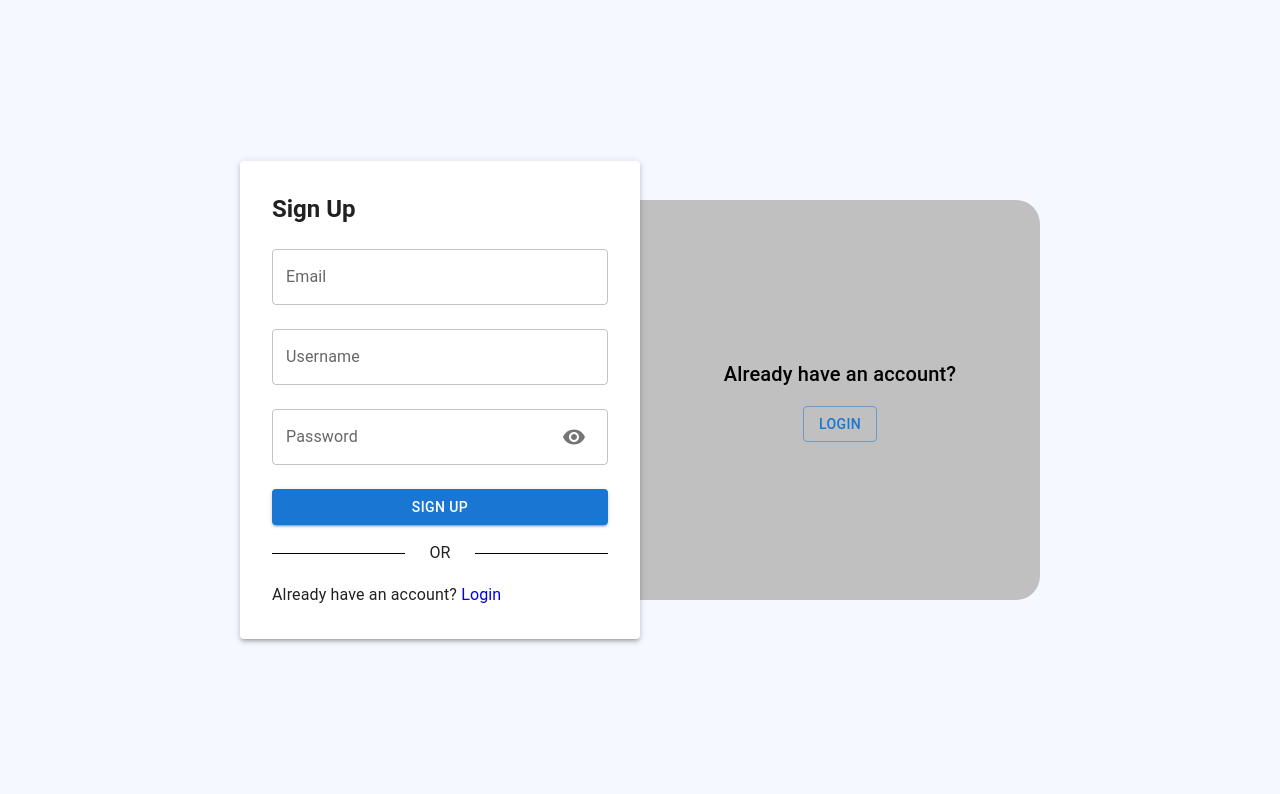
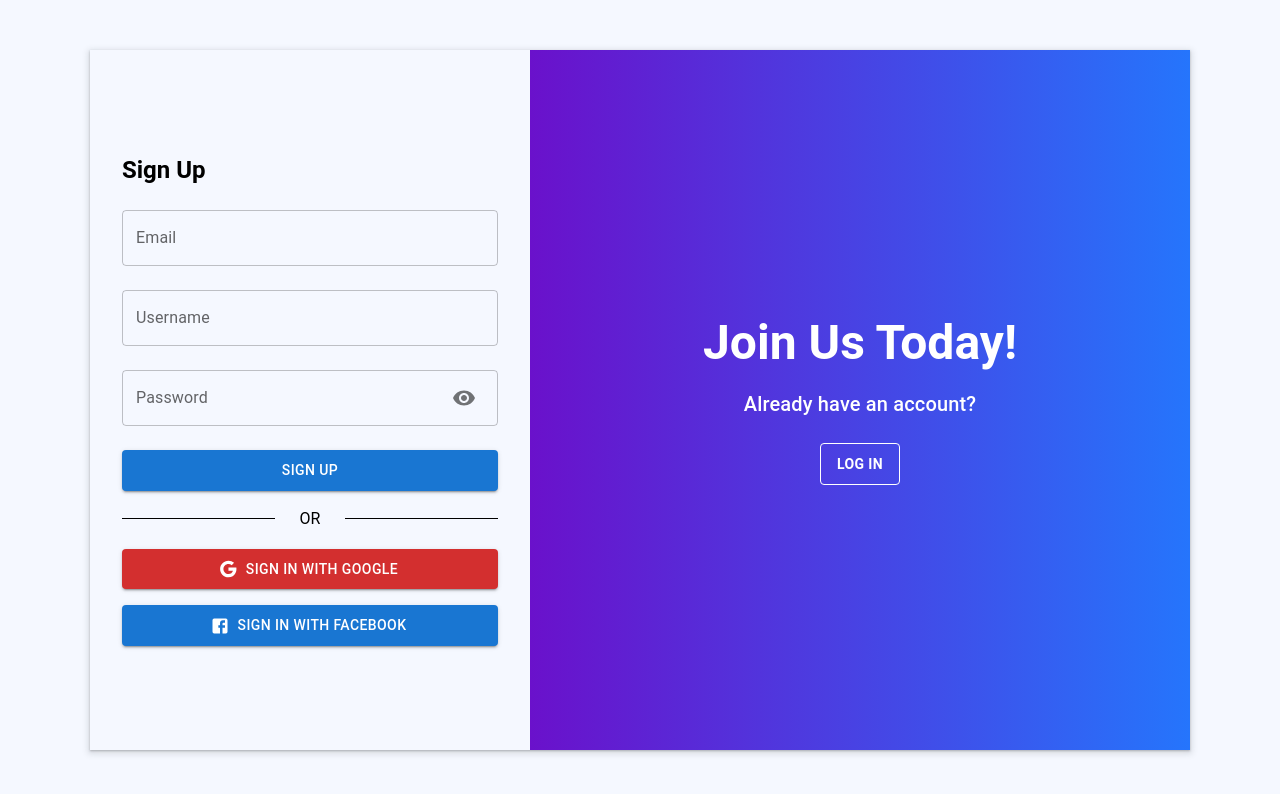
Before and after one commit to sakin333/EcommerceSite, a React (Vite) app in the folder frontend/: page / in a window 1280 px wide. Shown: the top 794 px of the page. Built offline with nearby package versions, Linux system fonts and the light colour scheme.

Commit message:
fix: redesign ui and fix slide transition

```diff
--- a/frontend/src/auth/login-signup-page.tsx
+++ b/frontend/src/auth/login-signup-page.tsx
@@ -1,17 +1,13 @@
 import { useState } from "react";
-import Login from "./login/login-component";
 import Signup from "./signup/signup-component";
 import { Box, Button, Typography } from "@mui/material";
+import Login from "./login/login-component";
 
 const LoginSignupPage = () => {
   const [isLogin, setIsLogin] = useState(false);
 
-  const handleSlideLeft = () => {
-    setIsLogin(false);
-  };
-
-  const handleSlideRight = () => {
-    setIsLogin(true);
+  const toggleLoginSlide = () => {
+    setIsLogin((prev) => !prev);
   };
 
   return (
@@ -26,73 +22,64 @@ const LoginSignupPage = () => {
     >
       <Box
         sx={{
-          height: 600,
-          width: 800,
+          width: "1100px",
+          height: "700px",
           display: "flex",
-          alignItems: "center",
+          boxShadow:
+            "rgba(60, 64, 67, 0.3) 0px 1px 2px 0px, rgba(60, 64, 67, 0.15) 0px 2px 6px 2px;",
         }}
       >
         <Box
           sx={{
-            height: 400,
-            width: 800,
-            backgroundColor: "#C0C0C0",
-            position: "absolute",
-            display: "flex",
-            alignItems: "center",
-            borderRadius: "24px",
+            width: "40%",
+            height: "100%",
+            transition: "transform 0.5s ease",
+            transform: `translateX(${isLogin ? "150%" : "0%"})`,
           }}
         >
+          {isLogin ? <Login /> : <Signup />}
+        </Box>
         <Box
           sx={{
-              width: "50%",
+            width: "60%",
+            height: "100%",
+            background: "linear-gradient(to right, #6a11cb, #2575fc)",
             display: "flex",
-              alignItems: "center",
             flexDirection: "column",
             justifyContent: "center",
+            alignItems: "center",
+            color: "white",
+            padding: 3,
+            transition: "transform 0.5s ease",
+            transform: `translateX(${isLogin ? "-67%" : "0%"})`,
           }}
         >
-            <Typography mb={2} variant="h6">
-              New to this website?
+          <Typography
+            variant="h3"
+            gutterBottom
+            sx={{
+              fontWeight: "bold",
+            }}
+          >
+            {isLogin ? "Welcome Back!" : "Join Us Today!"}
+          </Typography>
+          <Typography variant="h6" gutterBottom>
+            {isLogin ? "Don't have an account?" : "Already have an account?"}
           </Typography>
           <Button
             variant="outlined"
-              color="primary"
-              onClick={handleSlideLeft}
+            sx={{
+              mt: 2,
+              px: 2,
+              py: 1,
+              borderColor: "#fff",
+              color: "#fff",
+              fontWeight: "bold",
+            }}
+            onClick={toggleLoginSlide}
           >
-              Sign Up
+            {isLogin ? "Sign Up" : "Log In"}
           </Button>
-          </Box>
-          <Box
-            sx={{
-              width: "50%",
-              display: "flex",
-              alignItems: "center",
-              flexDirection: "column",
-              justifyContent: "center",
-            }}
-          >
-            <Typography mb={2} variant="h6">
-              Already have an account?
-            </Typography>
-            <Button
-              variant="outlined"
-              color="primary"
-              onClick={handleSlideRight}
-            >
-              Login
-            </Button>
-          </Box>
-        </Box>
-        <Box
-          sx={{
-            boder: "1px solid blue",
-            zIndex: 999,
-            transition: "transform 0.5s ease",
-            transform: `translateX(${isLogin ? "100%" : "0%"})`,
-          }}
-        >
-          {isLogin ? <Login /> : <Signup />}
         </Box>
       </Box>
     </Box>
--- a/frontend/src/auth/login/login-component.tsx
+++ b/frontend/src/auth/login/login-component.tsx
@@ -47,14 +47,15 @@ const Login = () => {
   };
 
   return (
-    <Paper
-      elevation={3}
+    <Box
       sx={{
         p: 4,
-        maxWidth: 400,
         width: "100%",
-        maxHeight: 500,
         height: "100%",
+        zIndex: "999",
+        display: "flex",
+        flexDirection: "column",
+        justifyContent: "center",
       }}
     >
       <Typography
@@ -111,41 +112,13 @@ const Login = () => {
             color="primary"
             fullWidth
             onClick={handleSubmit}
+            sx={{ paddingY: "8px" }}
           >
             Login
           </Button>
         </Box>
       </form>
-      <div
-        style={{
-          display: "flex",
-          alignItems: "center",
-          gap: "24px",
-          marginBottom: "18px",
-        }}
-      >
-        <span
-          style={{
-            display: "block",
-            height: "1px",
-            backgroundColor: "black",
-            width: "100%",
-          }}
-        ></span>
-        <Typography>OR</Typography>
-        <span
-          style={{
-            display: "block",
-            height: "1px",
-            backgroundColor: "black",
-            width: "100%",
-          }}
-        ></span>
-      </div>
-      <Typography>
-        Don't have an account? <a href="#">Signup</a>
-      </Typography>
-    </Paper>
+    </Box>
   );
 };
 
--- a/frontend/src/auth/signup/signup-component.tsx
+++ b/frontend/src/auth/signup/signup-component.tsx
@@ -1,4 +1,9 @@
-import { Visibility, VisibilityOff } from "@mui/icons-material";
+import {
+  Facebook,
+  Google,
+  Visibility,
+  VisibilityOff,
+} from "@mui/icons-material";
 import {
   Box,
   Button,
@@ -48,15 +53,15 @@ const Signup = () => {
   };
 
   return (
-    <Paper
-      elevation={3}
+    <Box
       sx={{
         p: 4,
-        maxWidth: 400,
         width: "100%",
-        maxHeight: 500,
         height: "100%",
         zIndex: "999",
+        display: "flex",
+        flexDirection: "column",
+        justifyContent: "center",
       }}
     >
       <Typography
@@ -124,6 +129,7 @@ const Signup = () => {
             variant="contained"
             color="primary"
             fullWidth
+            sx={{ paddingY: "8px" }}
             onClick={handleSubmit}
           >
             Sign Up
@@ -156,10 +162,29 @@ const Signup = () => {
           }}
         ></span>
       </div>
-      <Typography>
-        Already have an account? <a href="#">Login</a>
-      </Typography>
-    </Paper>
+
+      <Box sx={{ display: "flex", flexDirection: "column", gap: 2 }}>
+        <Button
+          variant="contained"
+          color="error"
+          startIcon={<Google />}
+          sx={{ color: "#fff", paddingY: "8px" }}
+          onClick={() => console.log("Google sign-in")}
+          fullWidth
+        >
+          Sign in with Google
+        </Button>
+        <Button
+          variant="contained"
+          startIcon={<Facebook />}
+          sx={{ color: "#fff", paddingY: "8px" }}
+          onClick={() => console.log("Facebook sign-in")}
+          fullWidth
+        >
+          Sign in with Facebook
+        </Button>
+      </Box>
+    </Box>
   );
 };
 
```
Lines whose indentation alone changed are shown as unchanged.
